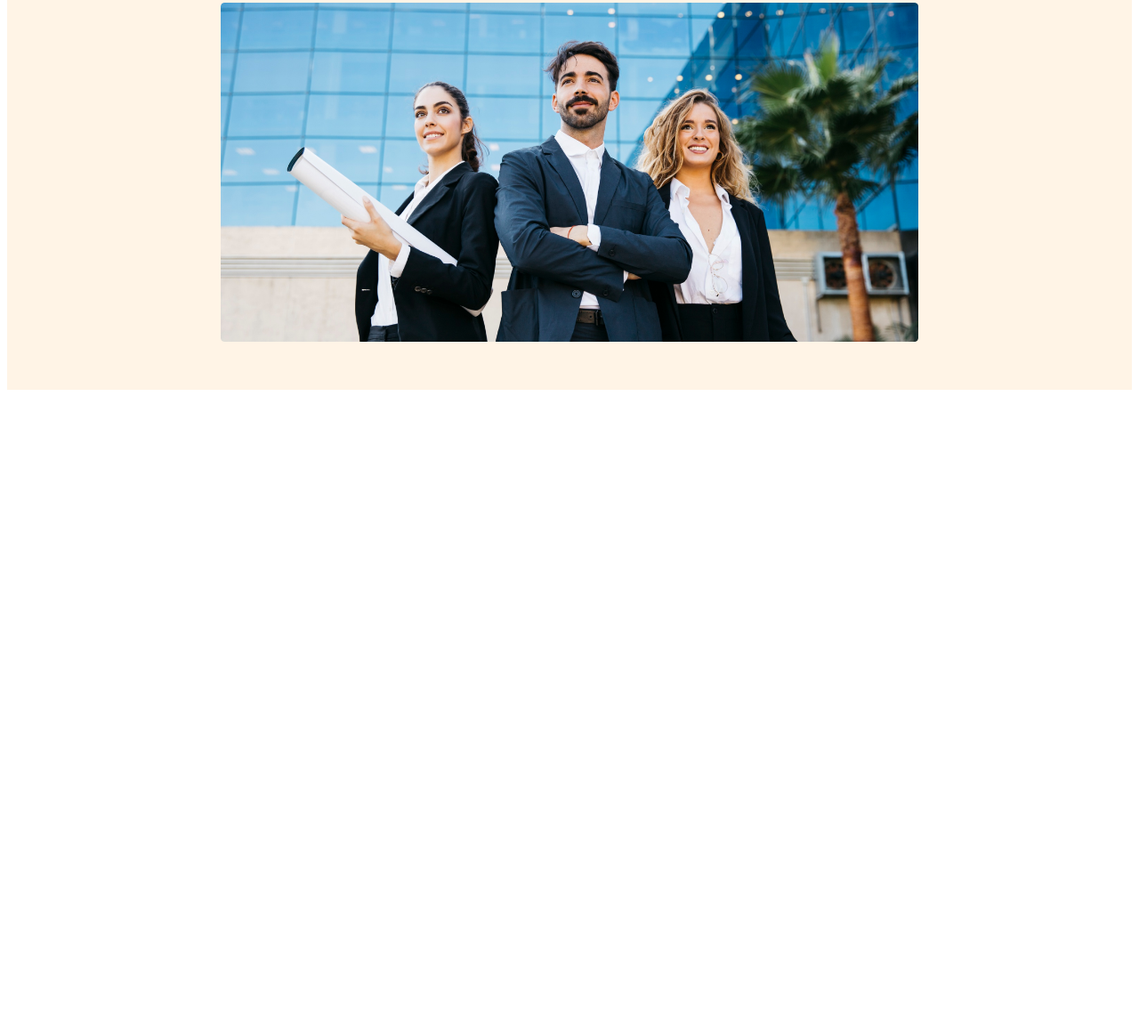
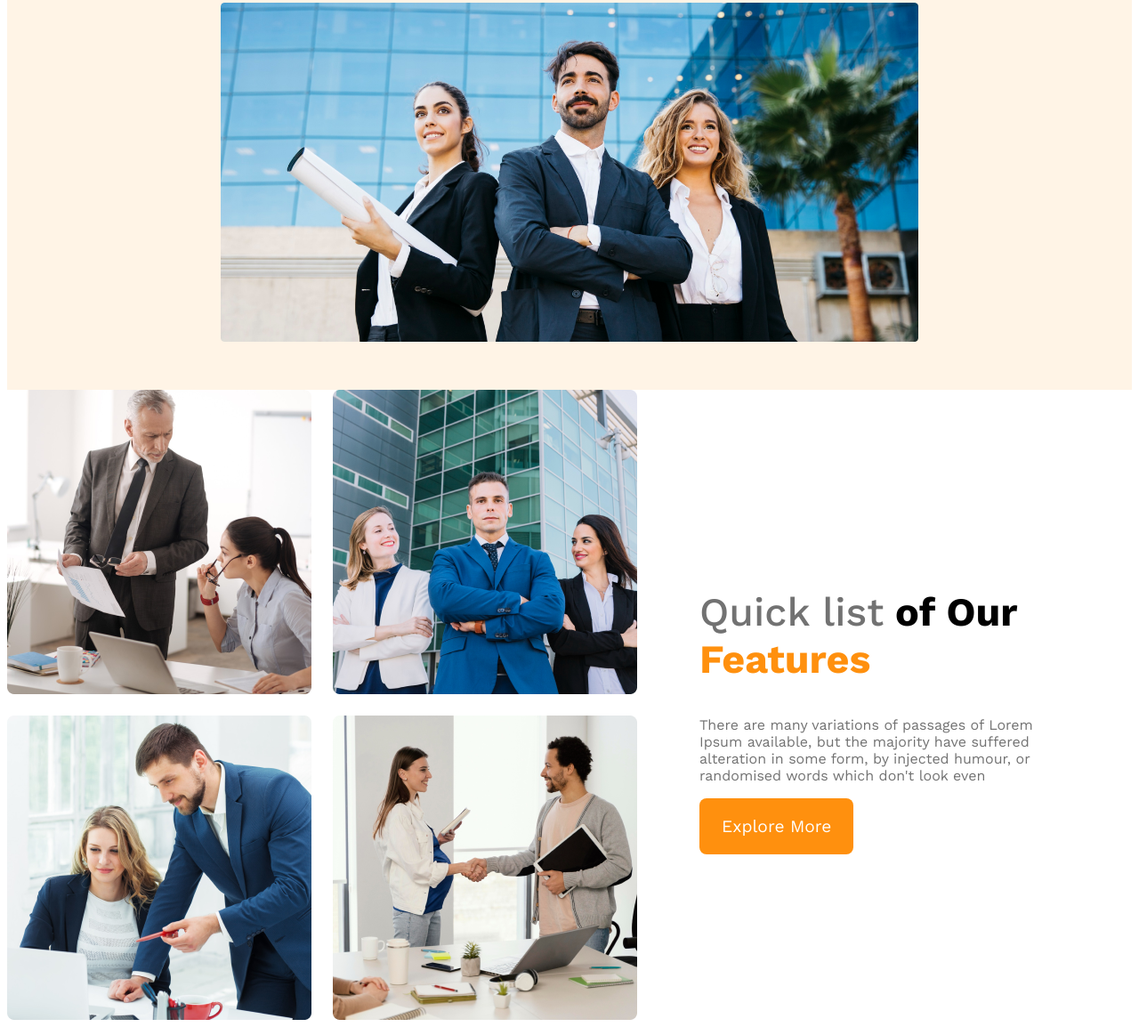
Before and after one commit to mehedianim19/g3-architects.website, a plain HTML site: page index.html in a window 1280 px wide. Shown: the part 583-1737 px from the top of the page at 89% size. Before the commit the page ends 1029 px from the top, so only its background shows below. Drawn offline with nearby package versions, Linux system fonts and the light colour scheme.

Commit message:
finished teams section responsive

```diff
--- a/index.html
+++ b/index.html
@@ -20,7 +20,7 @@
         <div class="banner">
             <div class="banner-content">
                 <h1 class="banner-title">Brand New Group of Architects</h1>
-                <p class="description">There are many variations of passages of Lorem Ipsum available, but the majority have suffered alteration in some form, by injected humour, or randomised words which don't look even</p>
+                <p class="text-light-gray">There are many variations of passages of Lorem Ipsum available, but the majority have suffered alteration in some form, by injected humour, or randomised words which don't look even</p>
                 <button class="btn-primary">Explore More</button>
 
             </div>
@@ -29,7 +29,20 @@
         </div>
    </header>
    <main>
-
+        <!-- features section starts here -->
+        <section class="teams-container">
+            <div class="teams-img-container">
+                <img src="./images/team1.png" alt="">
+                <img src="./images/team2.png" alt="">
+                <img src="./images/team3.png" alt="">
+                <img src="./images/team4.png" alt="">
+            </div>
+            <div class="teams-content">
+                <h1 class="teams-title"> <span class="quick-list text-light-gray">Quick list</span> of Our <br> <span class="text-features">Features</span></h1>
+                <p class="text-light-gray">There are many variations of passages of Lorem Ipsum available, but the majority have suffered alteration in some form, by injected humour, or randomised words which don't look even</p>
+                <button class="btn-primary">Explore More</button>
+            </div>
+        </section>
    </main>
    <footer>
 
--- a/styles/style.css
+++ b/styles/style.css
@@ -11,6 +11,9 @@
 }
 *{
     font-family: 'Work Sans', sans-serif;
+}
+.text-light-gray{
+    color: #727272;
 }
 
 /* header styles */
@@ -57,13 +60,44 @@ nav li a{
     color: #131313;
     font-weight: 700;
 }
-.banner-description{
-    color: #727272;
-}
+
 .banner img{
     margin-top: 20px;
     width: 100%;
 }
+
+
+
+/* main section */
+main{
+    max-width: 1440px;
+    margin: 0 auto;
+}
+.teams-container{
+    display: flex;
+    align-items: center;
+}
+.teams-img-container{
+    display: grid;
+    grid-template-columns: repeat(2,1fr);
+    gap: 1.5rem
+    ;
+}
+.teams-content{
+    padding-left: 70px;
+    padding-right: 70px;
+}
+.teams-title{
+    font-size: 2.8rem;
+}
+.teams-content .quick-list{
+    font-weight: 500;
+}
+.teams-content .text-features{
+    color: #FF900E;
+    font-weight: 700;
+}
+
 
 /* Responsive media queries */
 
@@ -72,8 +106,17 @@ nav li a{
     header{
         padding: 20px;
     }
-    nav{
+    nav,
+    ul,
+    .teams-container{
         flex-direction: column;
+    }
+    .teams-img-container{
+        grid-template-columns: 1fr;
+    }
+    .teams-content{
+        padding-left: 20px;
+        padding-right: 20px;
     }
 }
 /*  responsive for tablet or medium devices */
@@ -81,7 +124,8 @@ nav li a{
     header{
         padding: 50px;
     }
-    nav{
+    nav,
+    .teams-container{
         flex-direction: column;
     }
 }
```
